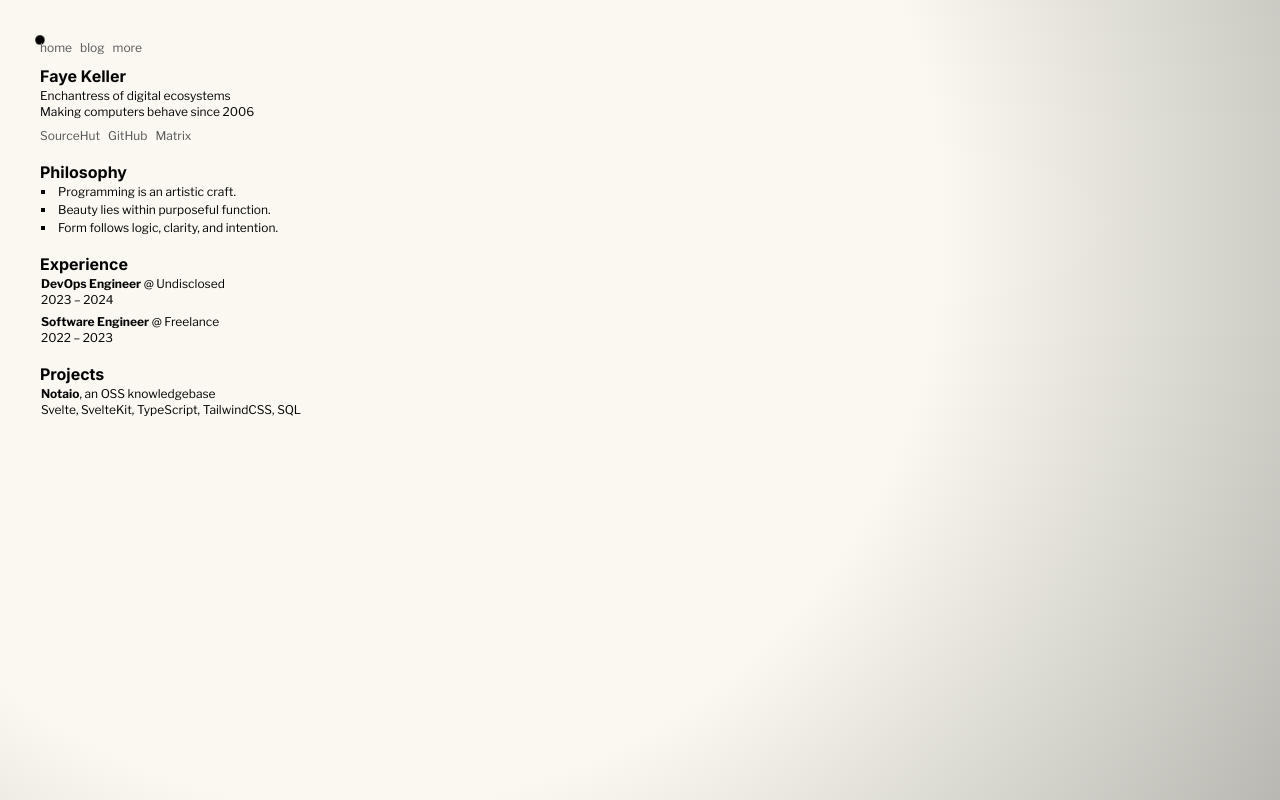
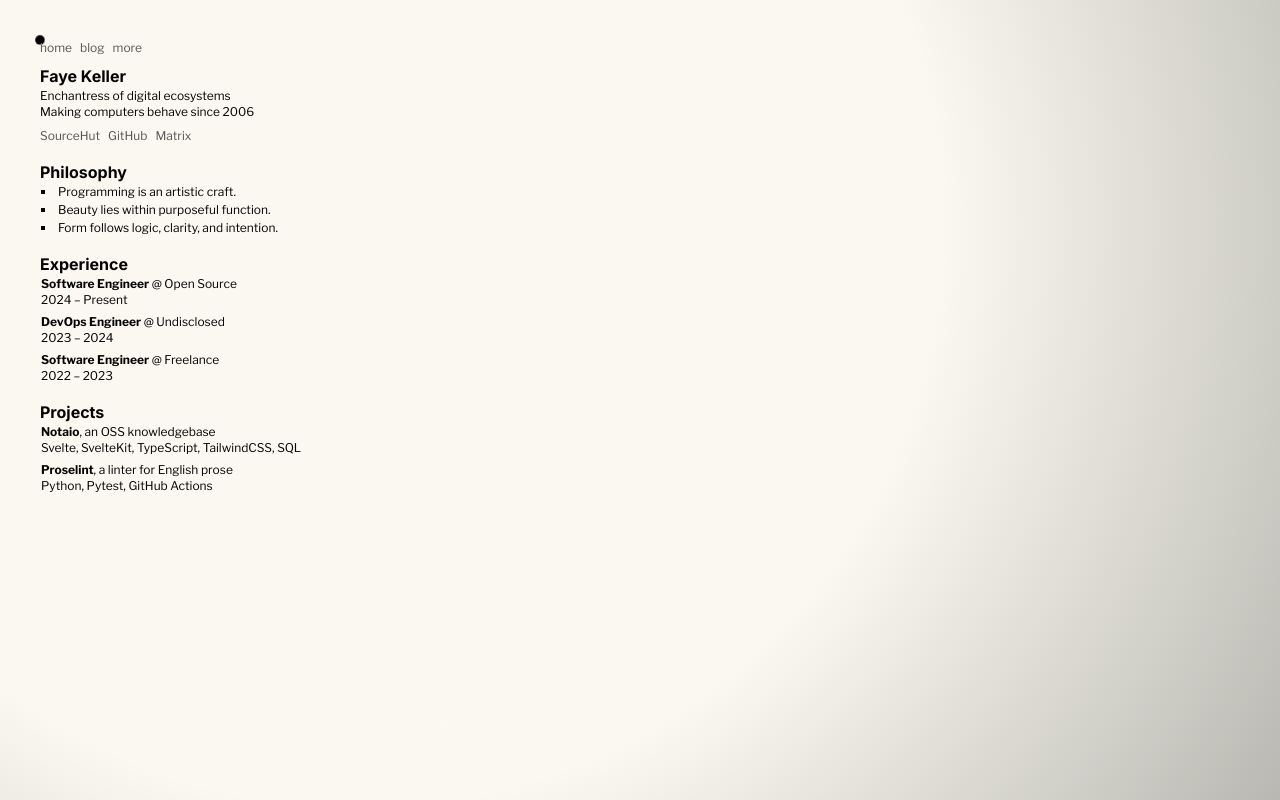
Before and after one commit to drainpixie/www, a Next.js app: page / in a window 1280 px wide. Built offline with nearby package versions, Linux system fonts and the light colour scheme.

Commit message:
feat: update some info

```diff
--- a/app/more/page.tsx
+++ b/app/more/page.tsx
@@ -53,12 +53,8 @@ export default async function Home() {
         <h2>Software</h2>
         <ul className="[&>*]:list-[square]">
           <li>
-            <a
-              href="https://www.gnu.org/software/bash/"
-              target="_blank"
-              rel="noopener"
-            >
-              Bash
+            <a href="https://www.zsh.org/" target="_blank" rel="noopener">
+              Zsh
             </a>
           </li>
           <li>
@@ -157,11 +153,11 @@ export default async function Home() {
             </a>
             ,{" "}
             <a
-              href="https://github.com/cococonscious/koji"
+              href="https://github.com/convco/convco"
               target="_blank"
               rel="noopener"
             >
-              koji
+              convco
             </a>
             ,{" "}
             <a
--- a/app/page.tsx
+++ b/app/page.tsx
@@ -47,6 +47,12 @@ export default function Home() {
         <h2>Experience</h2>
         <ul>
           <Experience
+            company="Open Source"
+            role="Software Engineer"
+            start="2024"
+            end="Present"
+          />
+          <Experience
             company="Undisclosed"
             role="DevOps Engineer"
             start="2023"
@@ -71,6 +77,12 @@ export default function Home() {
             description="an OSS knowledgebase"
             stack={["Svelte", "SvelteKit", "TypeScript", "TailwindCSS", "SQL"]}
           />
+          <Project
+            href="https://github.com/amperser/proselint"
+            name="Proselint"
+            description="a linter for English prose"
+            stack={["Python", "Pytest", "GitHub Actions"]}
+          />
         </ul>
       </div>
     </div>
```
